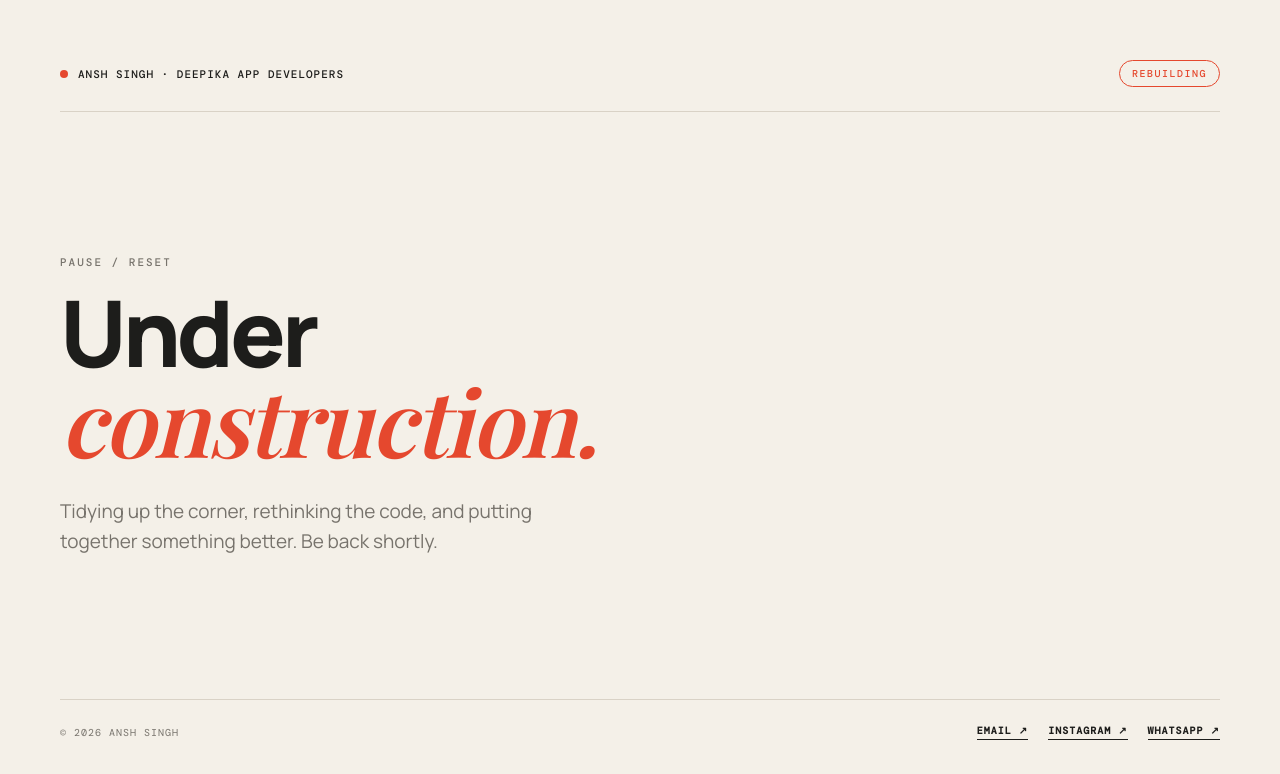
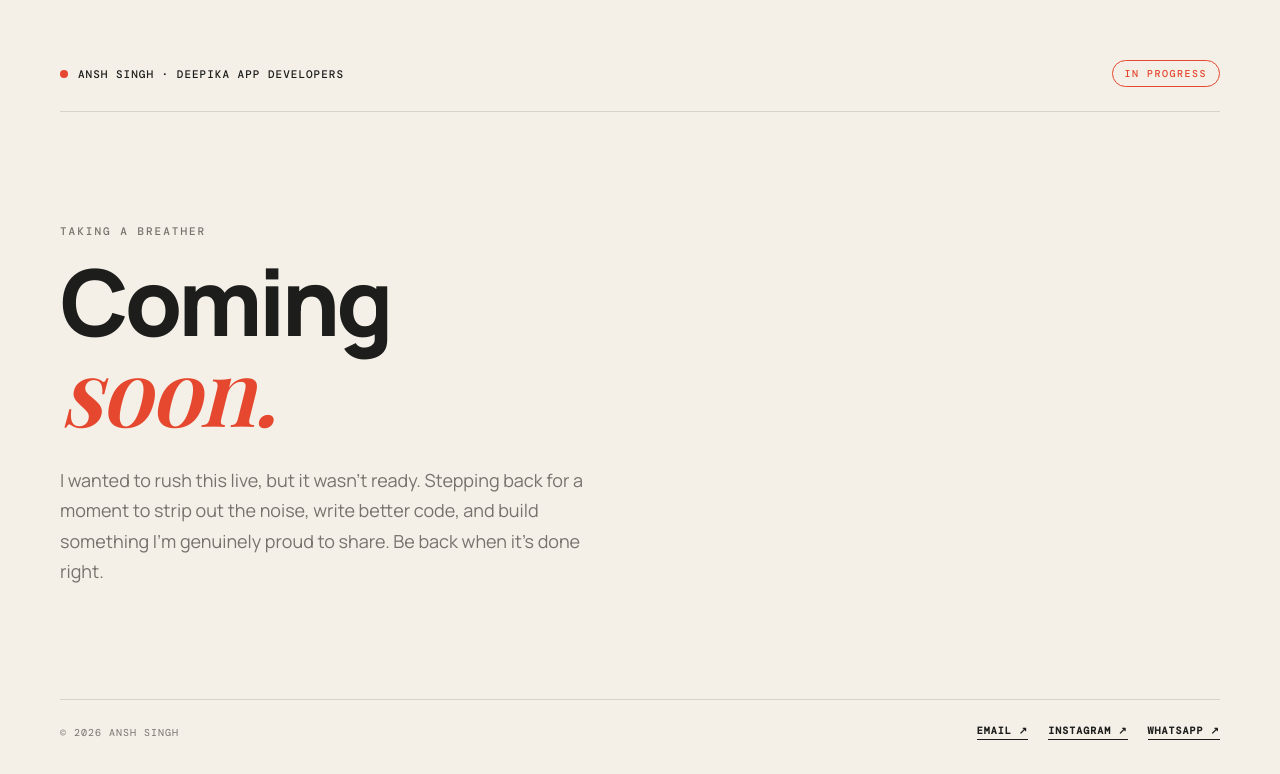
Before and after one commit to anshsingh98/ansh-singh, a plain HTML site: page index.html in a window 1280 px wide. Drawn offline with nearby package versions, Linux system fonts and the light colour scheme; a web font is replaced by a local one.

Commit message:
Update index.html

```diff
--- a/index.html
+++ b/index.html
@@ -3,7 +3,7 @@
 <head>
   <meta charset="UTF-8" />
   <meta name="viewport" content="width=device-width, initial-scale=1.0" />
-  <title>Under Construction — Ansh Singh</title>
+  <title>Coming Soon — Ansh Singh</title>
   <link rel="icon" href="favicon.svg" type="image/svg+xml" />
   <link rel="preconnect" href="https://fonts.googleapis.com">
   <link rel="preconnect" href="https://fonts.gstatic.com" crossorigin>
@@ -59,7 +59,7 @@
       border-radius: 50px;
     }
     main {
-      max-width: 720px;
+      max-width: 680px;
       margin: auto 0;
       padding: 40px 0;
     }
@@ -84,10 +84,10 @@
       letter-spacing: -2px;
     }
     p.intro {
-      font-size: clamp(16px, 2.2vw, 19px);
-      line-height: 1.6;
+      font-size: clamp(16px, 2vw, 18px);
+      line-height: 1.7;
       color: var(--muted);
-      max-width: 520px;
+      max-width: 540px;
     }
     footer {
       display: flex;
@@ -122,19 +122,19 @@
 <body>
   <header>
     <div class="wordmark"><span class="dot"></span> Ansh Singh · Deepika App Developers</div>
-    <span class="badge">Rebuilding</span>
+    <span class="badge">In progress</span>
   </header>
 
   <main>
-    <p class="eyebrow">Pause / reset</p>
-    <h1>Under<br><em>construction.</em></h1>
-    <p class="intro">Tidying up the corner, rethinking the code, and putting together something better. Be back shortly.</p>
+    <p class="eyebrow">Taking a breather</p>
+    <h1>Coming<br><em>soon.</em></h1>
+    <p class="intro">I wanted to rush this live, but it wasn't ready. Stepping back for a moment to strip out the noise, write better code, and build something I’m genuinely proud to share. Be back when it’s done right.</p>
   </main>
 
   <footer>
     <span>© 2026 Ansh Singh</span>
     <div class="social-links">
-      <a href="mailto:hello@anshsingh.dev">Email ↗</a>
+      <a href="mailto:shubh99singh00@gmail.com">Email ↗</a>
       <a href="https://www.instagram.com/ansh__071845?stkn=NHFoZnlrNDRxcWNj" target="_blank" rel="noreferrer">Instagram ↗</a>
       <a href="https://wa.me/917861923886" target="_blank" rel="noreferrer">WhatsApp ↗</a>
     </div>
```
